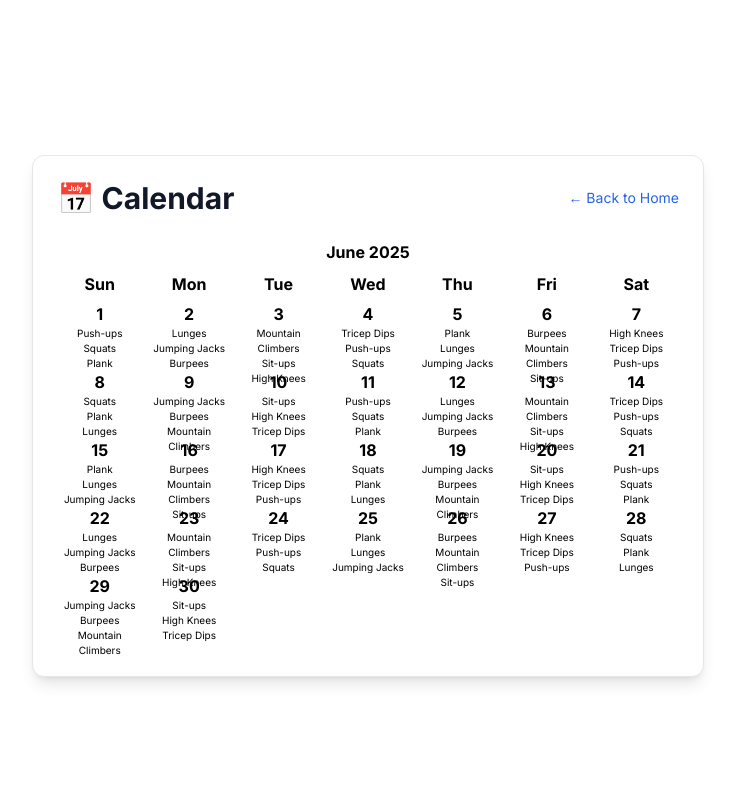
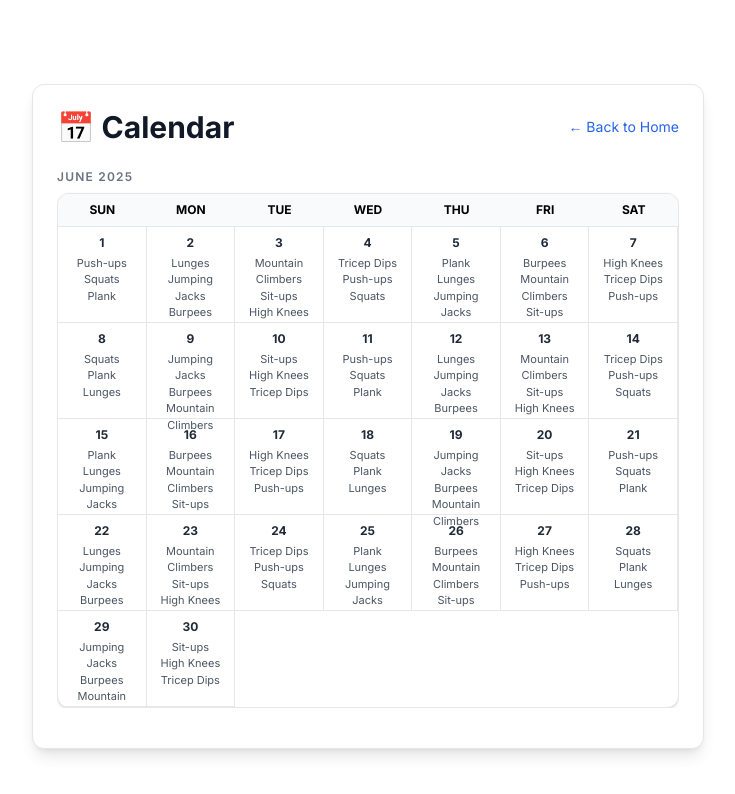
Before and after one commit to romanvieito/gym-feedback-ai-9-4, a Next.js app: page /calendar in a window 1280 px wide. Shown: the top 794 px of the page, without its empty margins (272-1007 px from the left). Built offline with nearby package versions, Linux system fonts and the light colour scheme.

Commit message:
calendar add it

```diff
--- a/app/components/Calendar.tsx
+++ b/app/components/Calendar.tsx
@@ -1,7 +1,7 @@
 import React from 'react';
 import { exercises } from '../services/workoutData';
 
-const daysOfWeek = ['Sun', 'Mon', 'Tue', 'Wed', 'Thu', 'Fri', 'Sat'];
+const daysOfWeek = ['SUN', 'MON', 'TUE', 'WED', 'THU', 'FRI', 'SAT'];
 
 function getDaysInMonth(year: number, month: number) {
   return new Date(year, month + 1, 0).getDate();
@@ -14,36 +14,48 @@ const Calendar: React.FC = () => {
   const daysInMonth = getDaysInMonth(year, month);
   const firstDay = new Date(year, month, 1).getDay();
 
+  const blanks = Array.from({ length: firstDay }, () => null);
   const daysArray = Array.from({ length: daysInMonth }, (_, i) => i + 1);
-  const blanks = Array.from({ length: firstDay }, () => null);
   const calendarCells = [...blanks, ...daysArray];
+  // Split into weeks
+  const weeks: (number|null)[][] = [];
+  for (let i = 0; i < calendarCells.length; i += 7) {
+    weeks.push(calendarCells.slice(i, i + 7));
+  }
 
   return (
+    <div className="overflow-x-auto">
+      <div className="flex items-center gap-2 mb-2">
+        <span className="text-xs font-semibold text-gray-500 uppercase tracking-widest">{today.toLocaleString('default', { month: 'long' }).toUpperCase()} {year}</span>
+      </div>
+      <div className="border rounded-xl overflow-hidden shadow bg-white dark:bg-gray-900">
+        <div className="grid grid-cols-7">
+          {daysOfWeek.map((day) => (
+            <div key={day} className="py-2 px-2 text-xs font-bold text-center bg-gray-50 dark:bg-gray-800 border-b border-gray-200 dark:border-gray-700 uppercase">{day}</div>
+          ))}
+        </div>
         <div>
-      <div style={{ display: 'flex', justifyContent: 'center', marginBottom: 8 }}>
-        <strong>{today.toLocaleString('default', { month: 'long' })} {year}</strong>
-      </div>
-      <div style={{ display: 'grid', gridTemplateColumns: 'repeat(7, 1fr)', gap: 4 }}>
-        {daysOfWeek.map((day) => (
-          <div key={day} style={{ textAlign: 'center', fontWeight: 'bold' }}>{day}</div>
-        ))}
-        {calendarCells.map((day, idx) => (
-          <div key={idx} style={{ textAlign: 'center', height: 64, padding: 2 }}>
+          {weeks.map((week, wIdx) => (
+            <div className="grid grid-cols-7" key={wIdx}>
+              {week.map((day, dIdx) => (
+                <div key={dIdx} className="h-24 flex flex-col items-center justify-start border-b border-r border-gray-200 dark:border-gray-700 p-2">
                   {day ? (
                     <>
-                <div style={{ fontWeight: 'bold' }}>{day}</div>
-                <ul style={{ fontSize: 10, margin: 0, padding: 0, listStyle: 'none' }}>
+                      <div className="text-xs font-bold text-gray-800 dark:text-gray-100 mb-1">{day}</div>
+                      <ul className="text-[11px] text-gray-600 dark:text-gray-300 list-none p-0 m-0 text-center">
                         {exercises.length > 0 &&
                           Array.from({ length: 3 }).map((_, i) => {
-                      // Deterministically pick 3 exercises for each day
                             const exerciseIdx = ((day - 1) * 3 + i) % exercises.length;
                             return <li key={i}>{exercises[exerciseIdx]}</li>;
                           })}
                       </ul>
                     </>
-            ) : ''}
+                  ) : null}
                 </div>
               ))}
+            </div>
+          ))}
+        </div>
       </div>
     </div>
   );
```
Lines whose indentation alone changed are shown as unchanged.
